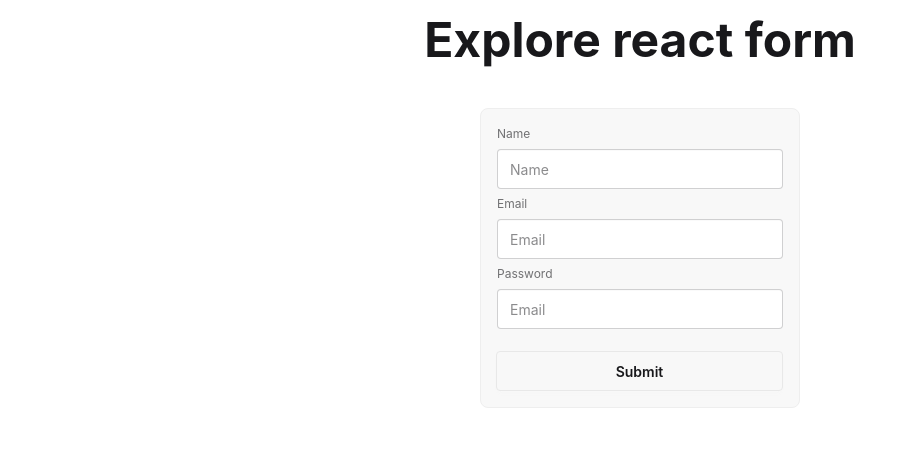
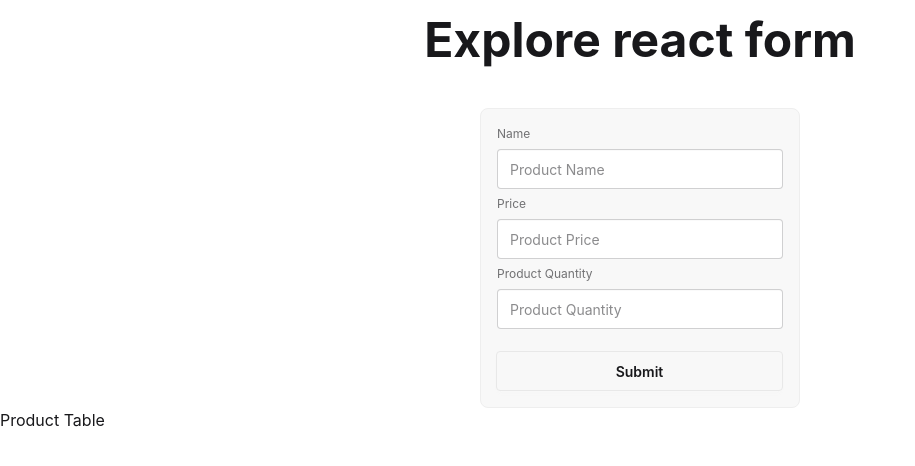
Before and after one commit to antnose/PH-Module-44, a React (Vite) app in the folder React_Form/: page / in a window 1280 px wide. Shown: the top 466 px of the page, without its empty margins (0-915 px from the left). Built offline with nearby package versions, Linux system fonts and the light colour scheme.

Commit message:
Take data from form and using this data make a object

```diff
--- a/React_Form/src/App.jsx
+++ b/React_Form/src/App.jsx
@@ -2,6 +2,7 @@ import "./App.css";
 import ControlField from "./components/ControledField/ControlField";
 import FormAction from "./components/FormAction/FormAction";
 import HookForm from "./components/HookForm/HookForm";
+import ProductManagement from "./components/ProductManagement/ProductManagement";
 import SimpleForm from "./components/SimpleForm/SimpleForm";
 import UnControlField from "./components/UnControlField/UnControlField";
 
@@ -20,7 +21,9 @@ function App() {
 
       {/* <UnControlField /> */}
 
-      <HookForm />
+      {/* <HookForm /> */}
+
+      <ProductManagement />
     </div>
   );
 }
--- /dev/null
+++ b/React_Form/src/components/ProductManagement/ProductForm.jsx
@@ -0,0 +1,59 @@
+const ProductForm = () => {
+  const handleProductSubmit = (e) => {
+    e.preventDefault();
+    const form = e.target;
+    const productName = form.name.value;
+    const productPrice = form.price.value;
+    const productQuantity = form.quantity.value;
+
+    const newProduct = {
+      productName,
+      productPrice,
+      productQuantity,
+    };
+
+    console.log(newProduct);
+  };
+
+  return (
+    <div className="mt-11">
+      <form
+        onSubmit={handleProductSubmit}
+        className="fieldset bg-base-200 border-base-300 rounded-box w-xs border p-4 mx-auto"
+      >
+        <label className="label">Name</label>
+        <input
+          name="name"
+          type="text"
+          className="input"
+          placeholder="Product Name"
+        />
+
+        <label className="label">Price</label>
+        <input
+          name="price"
+          type="text"
+          className="input"
+          placeholder="Product Price"
+        />
+
+        <label className="label">Product Quantity</label>
+        <input
+          name="quantity"
+          type="text"
+          className="input"
+          placeholder="Product Quantity"
+        />
+
+        <input
+          className="join-item btn mt-4"
+          type="submit"
+          name="options"
+          aria-label="Submit"
+        />
+      </form>
+    </div>
+  );
+};
+
+export default ProductForm;
--- /dev/null
+++ b/React_Form/src/components/ProductManagement/ProductManagement.jsx
@@ -0,0 +1,14 @@
+import React from "react";
+import ProductForm from "./ProductForm";
+import ProductTable from "./ProductTable";
+
+const ProductManagement = () => {
+  return (
+    <div>
+      <ProductForm />
+      <ProductTable />
+    </div>
+  );
+};
+
+export default ProductManagement;
--- /dev/null
+++ b/React_Form/src/components/ProductManagement/ProductTable.jsx
@@ -0,0 +1,11 @@
+import React from "react";
+
+const ProductTable = () => {
+  return (
+    <div>
+      <p>Product Table</p>
+    </div>
+  );
+};
+
+export default ProductTable;
```
